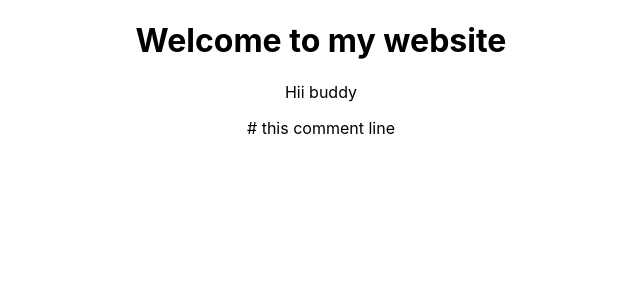
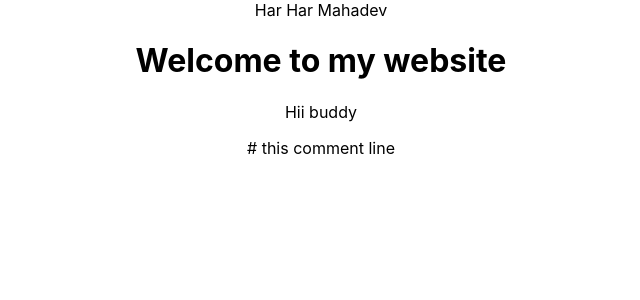
Before and after one commit to Jatinvashisth/React, a React (Create React App) app: page / in a window 1280 px wide. Shown: the top 300 px of the page, without its empty margins (319-959 px from the left). Built offline with nearby package versions, Linux system fonts and the light colour scheme.

Commit message:
add nw line

```diff
--- a/src/App.js
+++ b/src/App.js
@@ -4,12 +4,16 @@ import './App.css';
 function App() {
   return (
     <div className="App">
+      <h>Har Har Mahadev</h>
 
        <h1>Welcome  to my website</h1>
 
 
        <p>Hii buddy</p>
        # this comment line
+
+
+       <p></p>
     </div>
   );
 }
```
